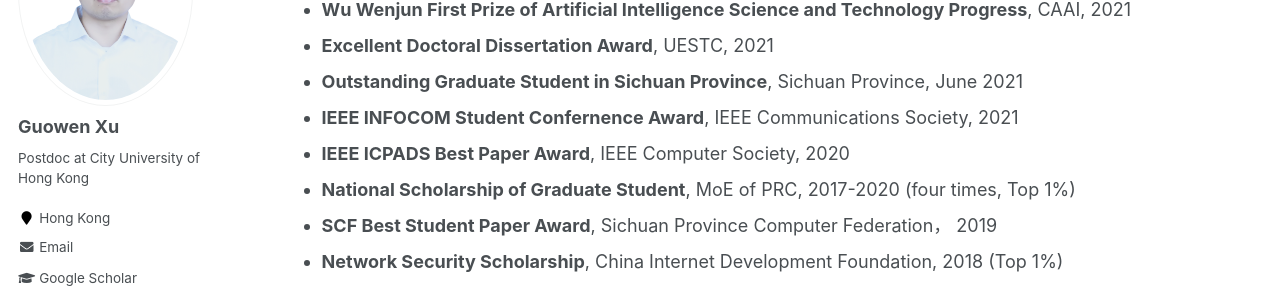
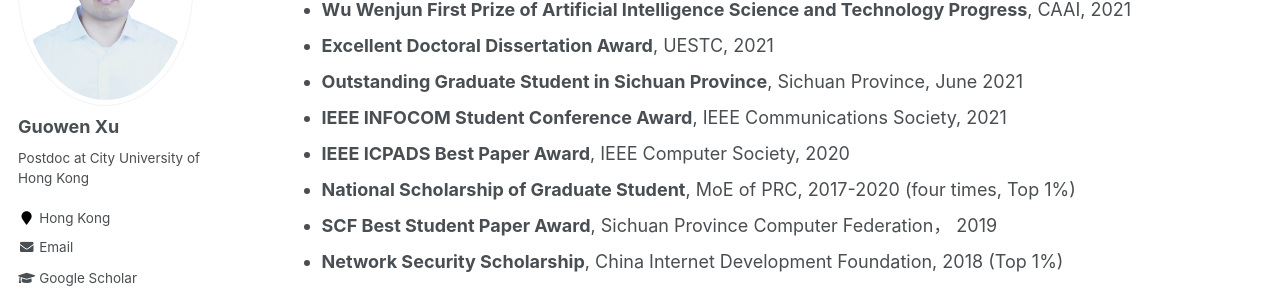
Before and after one commit to Guowen-xu/guowen-xu.github.io, a Jekyll site: the page built from _pages/awards.md, in a window 1280 px wide. Shown: the part 240-528 px from the top of the page. Built offline with Jekyll 4.4.1, drawn with Linux system fonts in a browser that asks for light colours; some web fonts are replaced.

Commit message:
Update awards.md

```diff
--- a/_pages/awards.md
+++ b/_pages/awards.md
@@ -10,7 +10,7 @@ author_profile: true
 * **Wu Wenjun First Prize of Artificial Intelligence Science and Technology Progress**, CAAI, 2021
 * **Excellent Doctoral Dissertation Award**,  UESTC, 2021
 * **Outstanding Graduate Student in Sichuan Province**, Sichuan Province, June 2021
-* **IEEE INFOCOM Student Confernence Award**, IEEE Communications Society, 2021
+* **IEEE INFOCOM Student Conference Award**, IEEE Communications Society, 2021
 * **IEEE ICPADS Best Paper Award**, IEEE Computer Society, 2020
 * **National Scholarship of Graduate Student**, MoE of PRC, 2017-2020 (four times, Top 1%)
 * **SCF Best Student Paper Award**, Sichuan Province Computer Federation， 2019
```
